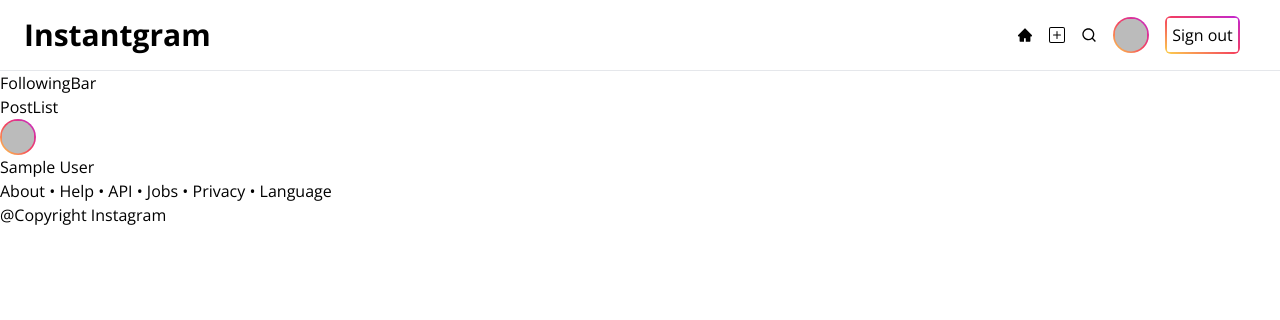
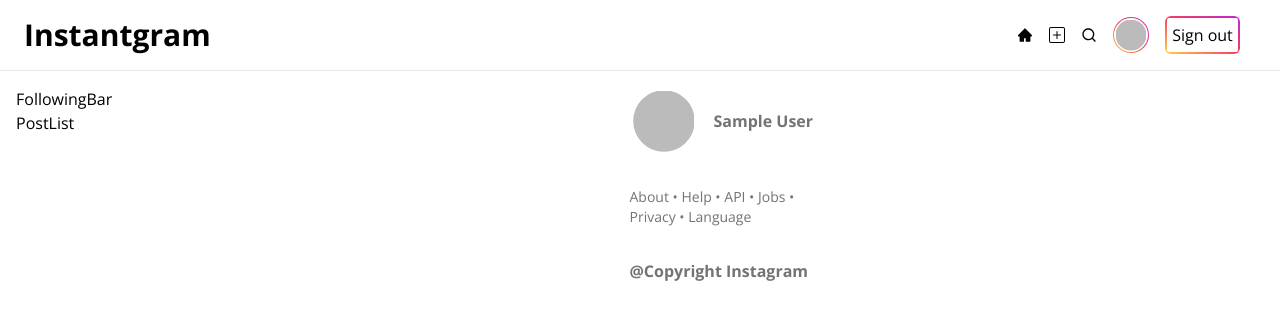
Before and after one commit to Kim-EunSu/instagram, a Next.js app: page / in a window 1280 px wide. Shown: the top 320 px of the page. Built offline with nearby package versions, Linux system fonts and the light colour scheme; no server answers; sample sign-in values are in the browser's storage.

Commit message:
사이드바 구현/스타일

```diff
--- a/src/app/page.tsx
+++ b/src/app/page.tsx
@@ -15,10 +15,14 @@
   }
 
   return (
-    <section>
-      <FollowingBar />
-      <PostList />
-      <SideBar user={user} />
+    <section className="flex flex-col md:flex-row max-w-[850px] p-4">
+      <div className="w-full basis-3/4">
+        <FollowingBar />
+        <PostList />
+      </div>
+      <div className="basis-1/4">
+        <SideBar user={user} />
+      </div>
     </section>
   );
 }
--- a/src/components/Avatar.tsx
+++ b/src/components/Avatar.tsx
@@ -1,12 +1,39 @@
-export default function Avatar({ image }: { image?: string | null }) {
+type Props = {
+  image?: string | null;
+  size?: "small" | "normal";
+  highlight?: boolean;
+};
+
+export default function Avatar({
+  image,
+  size = "normal",
+  highlight = false,
+}: Props) {
   return (
-    <div className="w-9 h-9 rounded-full bg-gradient-to-bl from-fuchsia-600 via-rose-500 to-amber-300">
+    <div className={getContainerStyle(size, highlight)}>
       {/* eslint-disable-next-line @next/next/no-img-element */}
       <img
-        className="rounded-full p-[0.1rem]"
-        src={image ?? "undefined"}
+        className={`bg-white rounded-full  ${getImageSizeStyle(size)} `}
+        src={image ?? undefined}
         alt="user profile"
+        referrerPolicy="no-referrer"
       />
     </div>
   );
 }
+
+function getContainerStyle(size: string, highlight: boolean): string {
+  const base = "rounded-full flex justify-center items-center";
+  const highlightStyle = highlight
+    ? "bg-gradient-to-bl from-fuchsia-600 via-rose-500 to-amber-300"
+    : "";
+  const sizeStyle = size === "small" ? "w-9 h-9" : "w-[68px] h-[68px]";
+
+  return `${base} ${highlightStyle} ${sizeStyle}`;
+}
+
+function getImageSizeStyle(size: string): string {
+  return size === "small"
+    ? "w-[34px] h-[34px] p-[0.1rem]"
+    : "w-[16] h-[16] p-[0.2rem]";
+}
--- a/src/components/Navbar.tsx
+++ b/src/components/Navbar.tsx
@@ -54,7 +54,7 @@
           {user && (
             <Link href={`/user/${user.username}`}>
               <li>
-                <Avatar image={user.image} />
+                <Avatar image={user.image} size="small" highlight />
               </li>
             </Link>
           )}
--- a/src/components/SideBar.tsx
+++ b/src/components/SideBar.tsx
@@ -5,16 +5,20 @@
   user: User;
 };
 
-export default function SideBar({
-  user: { name, username, email, image },
-}: Props) {
+export default function SideBar({ user: { name, username, image } }: Props) {
   return (
     <>
-      {image && <Avatar image={image} />}
-      <p>{name}</p>
-      <p>{username}</p>
-      <p>About • Help • API • Jobs • Privacy • Language</p>
-      <p>@Copyright Instagram</p>
+      <div className="flex items-center ">
+        {image && <Avatar image={image} />}
+        <div className="ml-4">
+          <p className="text-lg">{username}</p>
+          <p className="font-bold text-neutral-500 leading-4">{name}</p>
+        </div>
+      </div>
+      <p className="text-sm text-neutral-500 mt-8">
+        About • Help • API • Jobs • Privacy • Language
+      </p>
+      <p className="font-bold text-neutral-500 mt-8">@Copyright Instagram</p>
     </>
   );
 }
--- a/src/types/next-auth.d.ts
+++ b/src/types/next-auth.d.ts
@@ -1,3 +1,4 @@
+import { User } from "@/model/user";
 import NextAuth, { DefaultSession } from "next-auth";
 
 declare module "next-auth" {
@@ -5,9 +6,6 @@
    * Returned by `useSession`, `getSession` and received as a prop on the `SessionProvider` React Context
    */
   interface Session {
-    user: {
-      /** The user's postal address. */
-      username: string;
-    } & DefaultSession["user"];
+    user: User;
   }
 }
```
